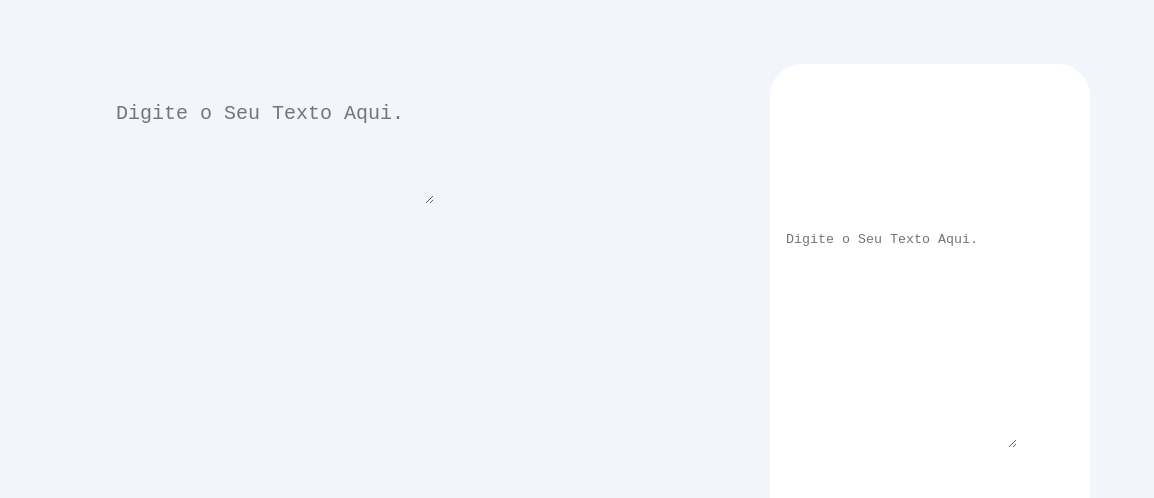
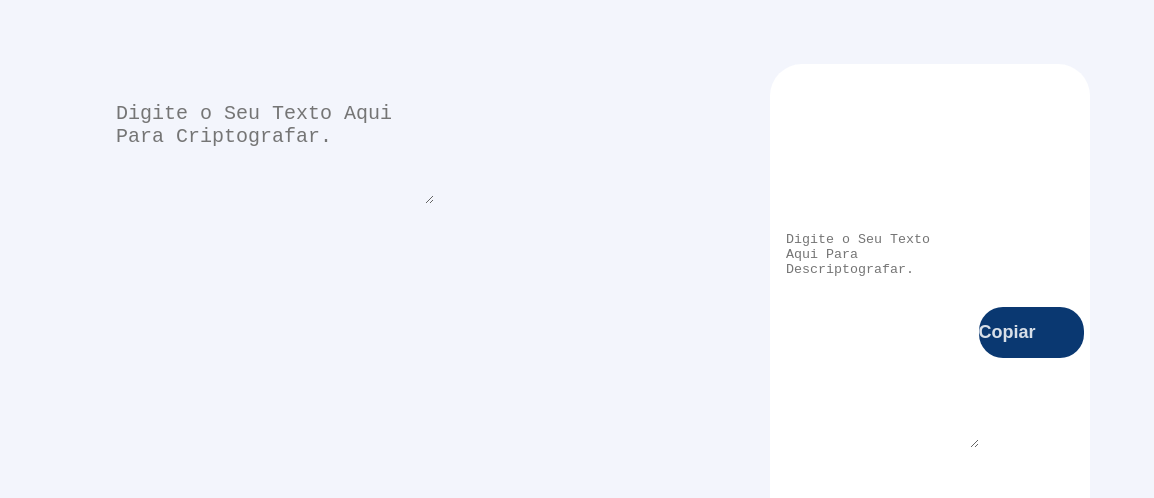
Before and after one commit to valmirfilho/ChallengeOracleONE-01, a plain HTML site: page index.html in a window 1280 px wide. Shown: the top 498 px of the page, 126-1280 px from the left. Drawn offline with Linux system fonts and the light colour scheme.

Commit message:
adcionado o botão copiar

```diff
--- a/css/style.css
+++ b/css/style.css
@@ -105,3 +105,23 @@
     outline: none;
 
 }
+.copiarTexto {
+    width: 40%;
+    padding: 15px 0;
+    background: #0A3871    ;
+    color: #D8DFE8;
+    font-weight: bold;
+    font-size: 18px;
+    border: none;
+    border-radius: 24px;
+    transition: all 0.5s;
+    margin: 0 2% 0 0;
+    cursor: pointer;
+    text-align: left;
+}
+.copiarTexto:hover {
+    transform: scale(1.05);
+}
+.copiarTexto:active {
+    transform: scale(0.9);
+}
--- a/index.html
+++ b/index.html
@@ -17,11 +17,12 @@
         </div>
 
         <div>
-            <textarea cols="25" rows="10" id="texto-criptografar" class="texto-cript" placeholder="Digite o Seu Texto Aqui." required></textarea>
+            <textarea cols="25" rows="10" id="texto-criptografar" class="texto-cript" placeholder="Digite o Seu Texto Aqui Para Criptografar." required></textarea>
 
         </div>
         <div class="retangulo">
-            <textarea cols="25" rows="25" id="texto-decriptografar" class="text-descript" placeholder="Digite o Seu Texto Aqui." ></textarea>
+            <textarea cols="25" rows="25" id="texto-decriptografar" class="text-descript" placeholder="Digite o Seu Texto Aqui Para Descriptografar." ></textarea>
+            <button onclick="copiarTexto()" class="copiarTexto">Copiar</button>
 
         </div>
 
--- a/js/javascript.js
+++ b/js/javascript.js
@@ -43,6 +43,10 @@ function descriptografar(textoParaDescriptografar) {
     return textoDescriptografado;
 }
 
+function copiarTexto() {
+    var texto = document.getElementById("texto-decriptografar").value;
+    navigator.clipboard.writeText(texto);
+  }
 
 const textoCriptografar = document.getElementById("texto-criptografar")
 const enviarCriptografia = document.getElementById("enviar-Criptografia")
```
